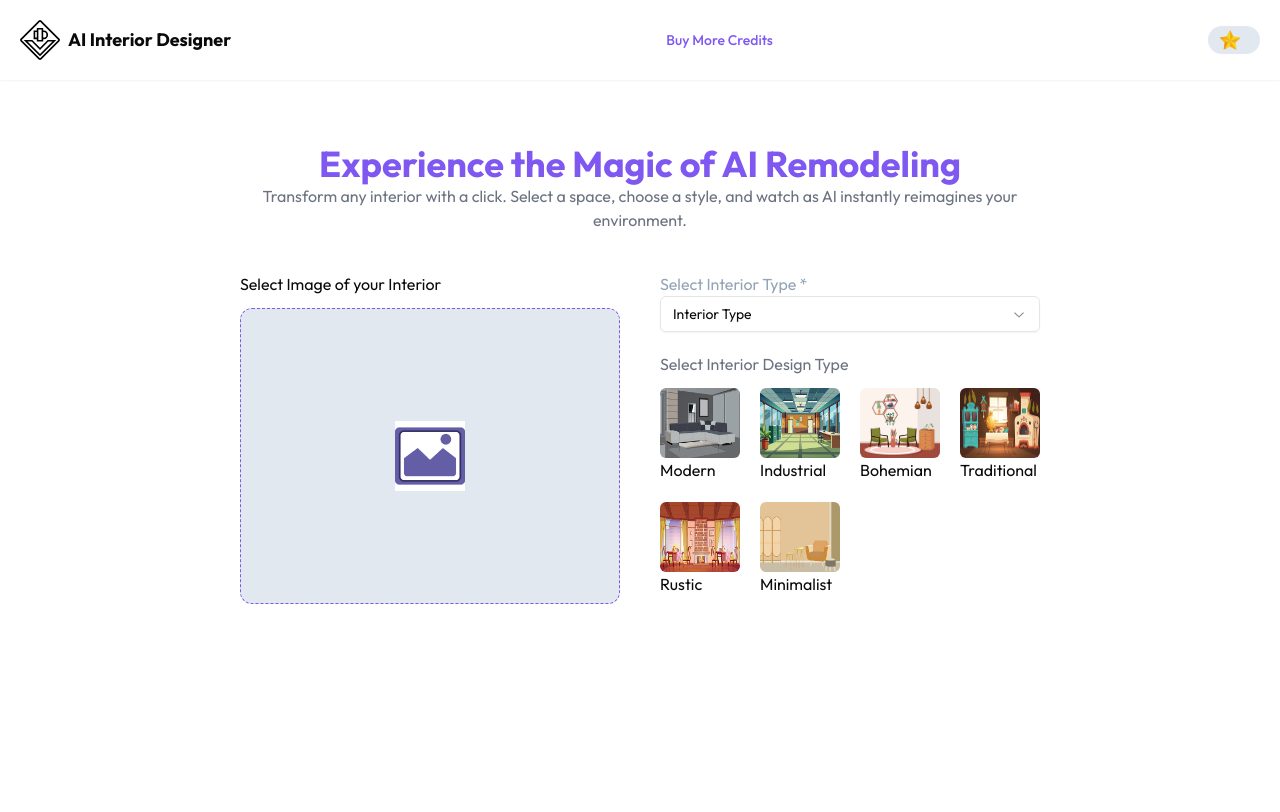
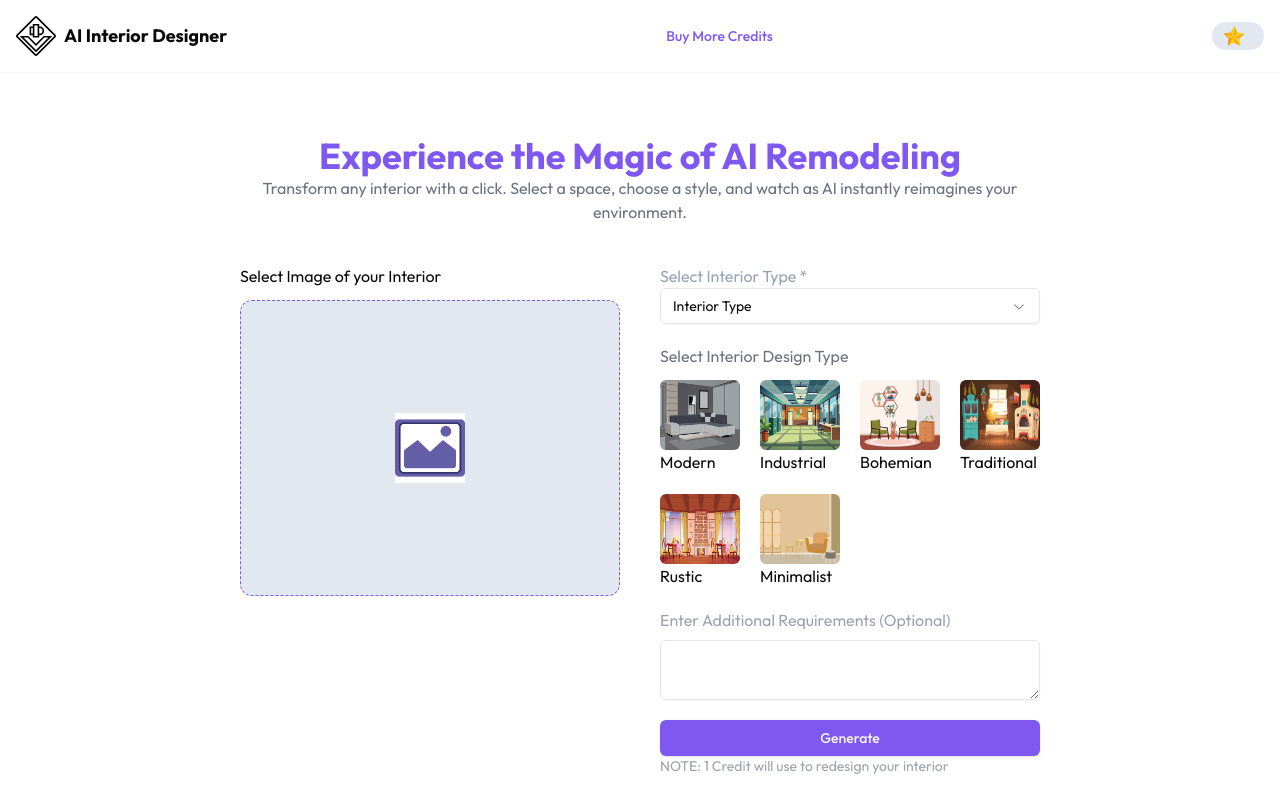
Before and after one commit to IsmaeilSaberi/ai-interrior-designer-next-14, a Next.js app: page /dashboard/create-new in a window 1280 px wide. Shown: the top 812 px of the page. Built offline with nearby package versions, Linux system fonts and the light colour scheme; no server answers.

Commit message:
adding extra components

```diff
--- a/app/dashboard/_components/Header.jsx
+++ b/app/dashboard/_components/Header.jsx
@@ -9,7 +9,7 @@
   const { userDetail, setUserDetail } = useContext(UserDetailContext);
 
   return (
-    <div className="p-5 shadow-sm flex justify-between items-center">
+    <div className="p-4 shadow-sm flex justify-between items-center">
       <div className="flex gap-2 items-center">
         <Image src={"/logo.svg"} width={40} height={40} />
         <h2 className="font-bold text-lg">AI Interior Designer</h2>
--- /dev/null
+++ b/app/dashboard/create-new/_components/AdditionalRequirements.jsx
@@ -0,0 +1,18 @@
+import React from "react";
+import { Textarea } from "@/components/ui/textarea";
+
+function AdditionalRequirements({ additionalRequirementsInput }) {
+  return (
+    <div className="mt-5">
+      <label className="text-gray-400">
+        Enter Additional Requirements (Optional)
+      </label>
+      <Textarea
+        className="mt-2"
+        onChange={(e) => additionalRequirementsInput(e.target.value)}
+      />
+    </div>
+  );
+}
+
+export default AdditionalRequirements;
--- a/app/dashboard/create-new/page.jsx
+++ b/app/dashboard/create-new/page.jsx
@@ -3,6 +3,8 @@
 import ImageSelection from "./_components/ImageSelection";
 import InteriorType from "./_components/InteriorType";
 import DesignType from "./_components/DesignType";
+import AdditionalRequirements from "./_components/AdditionalRequirements";
+import { Button } from "@/components/ui/button";
 
 function CreateNew() {
   const onHandleInputChange = (value, fieldNmae) => {};
@@ -35,9 +37,17 @@
             }
           />
 
-          {/* Additional Requirement Textarea(optional) */}
-
+          {/* Additional Requirements Textarea(optional) */}
+          <AdditionalRequirements
+            additionalRequirementsInput={(value) =>
+              onHandleInputChange(value, "additionalRequirements")
+            }
+          />
           {/* Button To Generate Image */}
+          <Button className="w-full mt-5">Generate</Button>
+          <p className="text-sm text-gray-400 mb-52">
+            NOTE: 1 Credit will use to redesign your interior
+          </p>
         </div>
       </div>
     </div>
--- /dev/null
+++ b/components/ui/textarea.jsx
@@ -0,0 +1,18 @@
+import * as React from "react"
+
+import { cn } from "@/lib/utils"
+
+const Textarea = React.forwardRef(({ className, ...props }, ref) => {
+  return (
+    (<textarea
+      className={cn(
+        "flex min-h-[60px] w-full rounded-md border border-input bg-transparent px-3 py-2 text-base shadow-sm placeholder:text-muted-foreground focus-visible:outline-none focus-visible:ring-1 focus-visible:ring-ring disabled:cursor-not-allowed disabled:opacity-50 md:text-sm",
+        className
+      )}
+      ref={ref}
+      {...props} />)
+  );
+})
+Textarea.displayName = "Textarea"
+
+export { Textarea }
```
